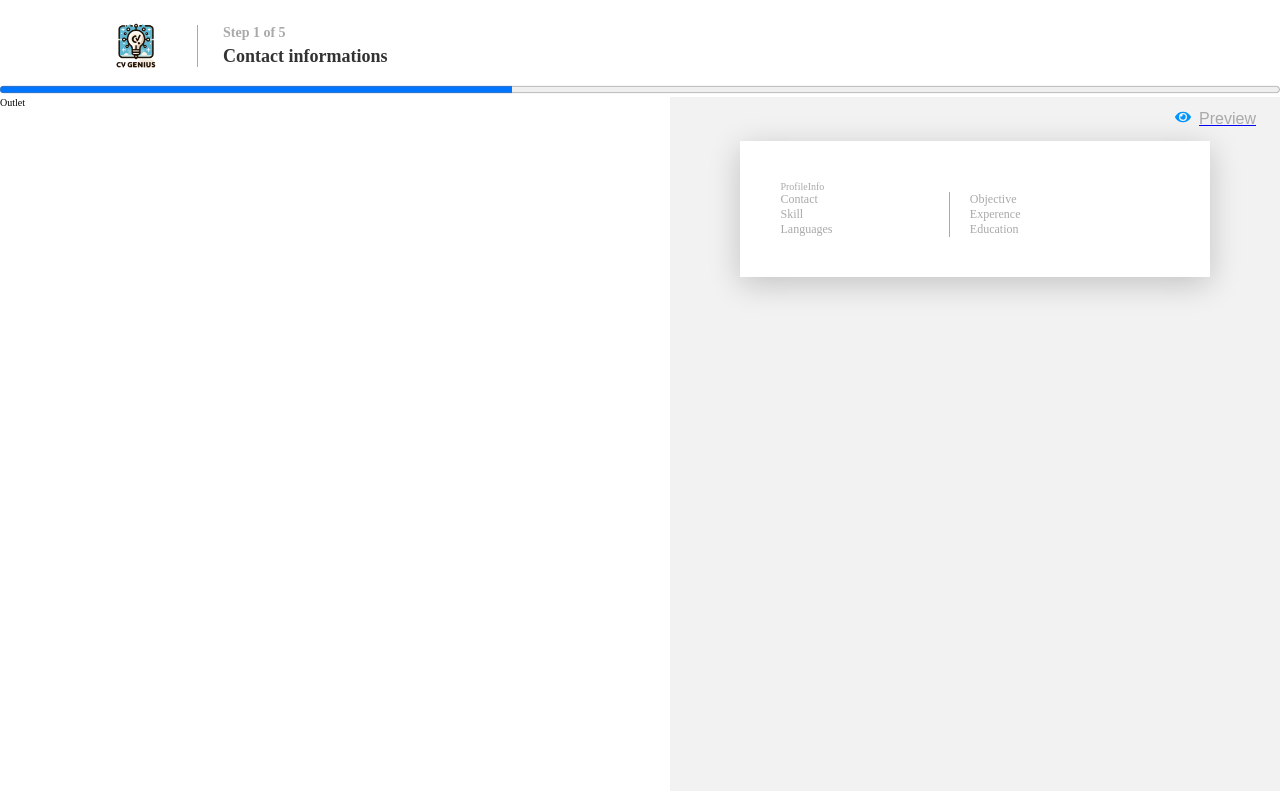
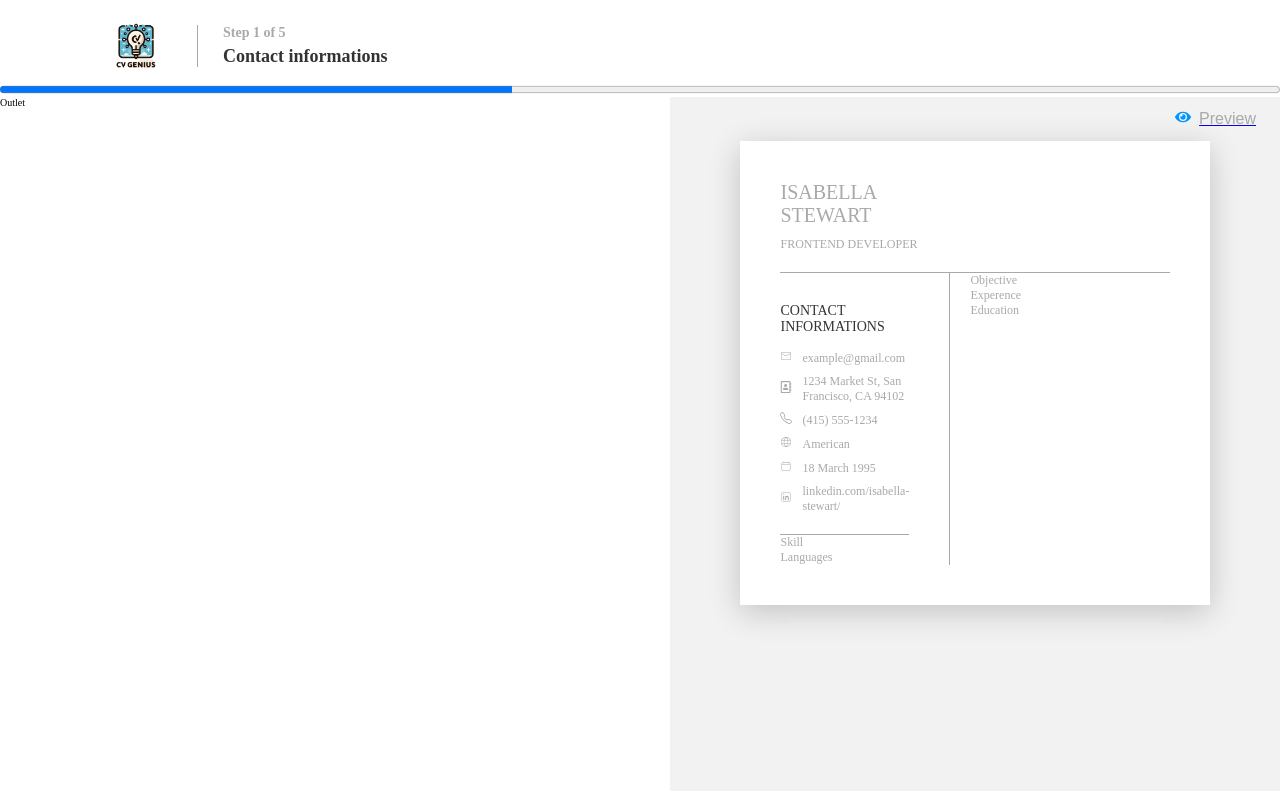
Before and after one commit to jovana623/cv-genius, a React (Vite) app: page / in a window 1280 px wide. Built offline with nearby package versions, Linux system fonts and the light colour scheme.

Commit message:
Contact template info

```diff
--- /dev/null
+++ b/src/features/contact/ContactInformations.jsx
@@ -0,0 +1,32 @@
+import "../../styles/components/ContactInformations.scss";
+import ContactItem from "./ContactItem";
+import { CiMail } from "react-icons/ci";
+import { FaRegAddressBook } from "react-icons/fa";
+import { BsTelephone } from "react-icons/bs";
+import { CiGlobe } from "react-icons/ci";
+import { CiCalendar } from "react-icons/ci";
+import { CiLinkedin } from "react-icons/ci";
+
+function ContactInformations() {
+  return (
+    <div className="contact--container">
+      <h3>CONTACT INFORMATIONS</h3>
+      <div>
+        <ContactItem icon={<CiMail />} text="example@gmail.com" />
+        <ContactItem
+          icon={<FaRegAddressBook />}
+          text="1234 Market St, San Francisco, CA 94102"
+        />
+        <ContactItem icon={<BsTelephone />} text="(415) 555-1234" />
+        <ContactItem icon={<CiGlobe />} text="American" />
+        <ContactItem icon={<CiCalendar />} text="18 March 1995" />
+        <ContactItem
+          icon={<CiLinkedin />}
+          text="linkedin.com/isabella-stewart/"
+        />
+      </div>
+    </div>
+  );
+}
+
+export default ContactInformations;
--- /dev/null
+++ b/src/features/contact/ContactItem.jsx
@@ -0,0 +1,13 @@
+import "../../styles/components/ContactItem.scss";
+
+/* eslint-disable react/prop-types */
+function ContactItem({ icon, text }) {
+  return (
+    <div className="contact__details">
+      <div className="contact__details--icon">{icon}</div>
+      <div className="contact__details--text">{text}</div>
+    </div>
+  );
+}
+
+export default ContactItem;
--- a/src/features/template/Resume.jsx
+++ b/src/features/template/Resume.jsx
@@ -1,12 +1,16 @@
 import "../../styles/components/Resume.scss";
+import ContactInformations from "../contact/ContactInformations";
+import ResumeHeader from "./ResumeHeader";
 
 function Resume() {
   return (
     <div className="resume">
-      <div>ProfileInfo</div>
+      <div>
+        <ResumeHeader />
+      </div>
       <div className="resume__main-info">
         <div className="resume__side--left">
-          <p>Contact</p>
+          <ContactInformations />
           <p>Skill</p>
           <p>Languages</p>
         </div>
--- /dev/null
+++ b/src/features/template/ResumeHeader.jsx
@@ -0,0 +1,13 @@
+import "../../styles/components/ResumeHeader.scss";
+
+function ResumeHeader() {
+  return (
+    <div className="header__info">
+      <p className="header__info--firstname">Isabella</p>
+      <p className="header__info--lastname">Stewart</p>
+      <p className="header__info--occupation">Frontend developer</p>
+    </div>
+  );
+}
+
+export default ResumeHeader;
--- /dev/null
+++ b/src/styles/components/ContactInformations.scss
@@ -0,0 +1,15 @@
+@import "../abstract/variables.scss";
+
+.contact--container {
+  margin-right: 4rem;
+  padding-bottom: 2rem;
+  border-bottom: 1px solid $color-light-gray;
+
+  & h3 {
+    font-weight: 300;
+    color: $color-dark-gray;
+    font-size: 1.4rem;
+    margin-bottom: 1.5rem;
+    padding-top: 3rem;
+  }
+}
--- /dev/null
+++ b/src/styles/components/ContactItem.scss
@@ -0,0 +1,6 @@
+.contact__details {
+  display: flex;
+  gap: 1rem;
+  margin-top: 0.8rem;
+  align-items: center;
+}
--- /dev/null
+++ b/src/styles/components/ResumeHeader.scss
@@ -0,0 +1,21 @@
+@import "../abstract/variables.scss";
+
+.header__info {
+  padding-bottom: 2rem;
+  border-bottom: 1px solid $color-light-gray;
+  text-transform: uppercase;
+
+  &--firstname {
+    font-size: 2rem;
+  }
+
+  &--lastname {
+    font-size: 2rem;
+  }
+
+  &--occupation {
+    font-size: 1.2rem;
+    font-weight: 500;
+    margin-top: 1rem;
+  }
+}
```
